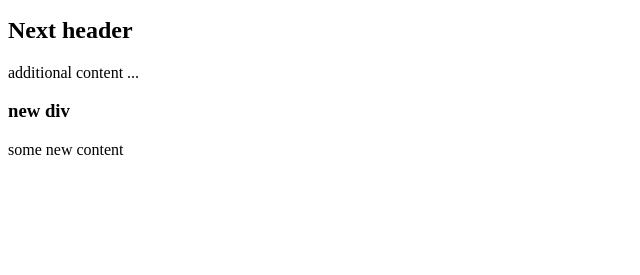
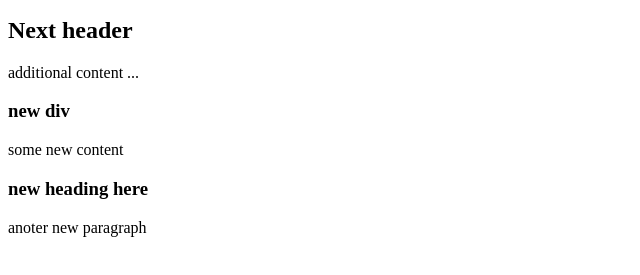
Before and after one commit to lukasrohatsch/SLM, a plain HTML site: page index.html in a window 1280 px wide. Shown: the part 101-376 px from the top of the page, without its empty margins (0-640 px from the left). Drawn offline with Linux system fonts and the light colour scheme.

Commit message:
added new h3 and new p to main branch

```diff
--- a/index.html
+++ b/index.html
@@ -13,6 +13,8 @@
     <div>
         <h3>new div</h3>
         <p>some new content</p>
+        <h3>new heading here</h3>
+        <p>anoter new paragraph</p>
     </div>
 </body>
 </html>
```
